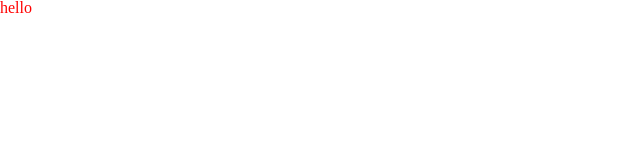
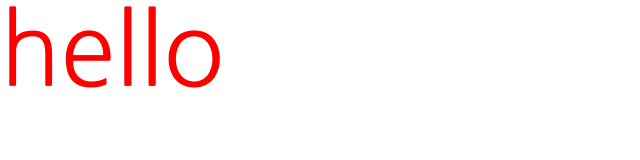
Before and after one commit to hwanky/starbucks-clone, a plain HTML site: page index.html in a window 1280 px wide. Shown: the whole page, without its empty margins (0-640 px from the left). Drawn offline with nearby package versions, Linux system fonts and the light colour scheme.

Commit message:
feat: Add fonts
Add google fonts-Nanum Gothic in index.html and main.css.

```diff
--- a/css/main.css
+++ b/css/main.css
@@ -1,3 +1,5 @@
 body {
   color: red;
+  font-size: 100px;
+  font-family: "Nanum Gothic", sans-serif;
 }
--- a/index.html
+++ b/index.html
@@ -30,6 +30,12 @@
       rel="stylesheet"
       href="https://cdn.jsdelivr.net/npm/reset-css@5.0.1/reset.min.css"
     />
+    <link rel="preconnect" href="https://fonts.googleapis.com" />
+    <link rel="preconnect" href="https://fonts.gstatic.com" crossorigin />
+    <link
+      href="https://fonts.googleapis.com/css2?family=Nanum+Gothic:wght@400;700&display=swap"
+      rel="stylesheet"
+    />
     <link rel="stylesheet" href="./css/main.css" />
   </head>
   <body>
```
